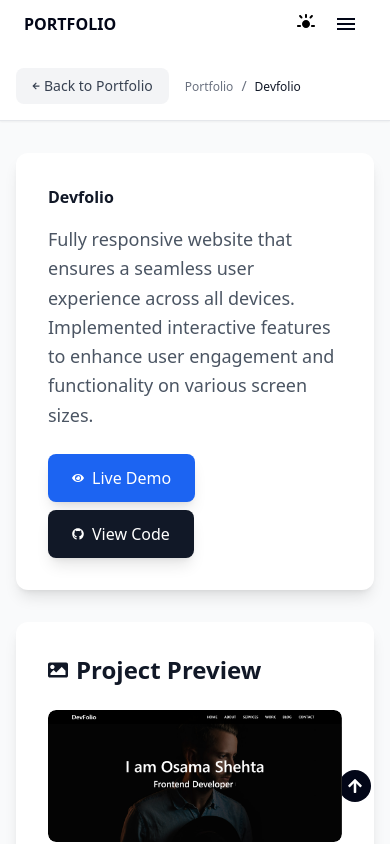
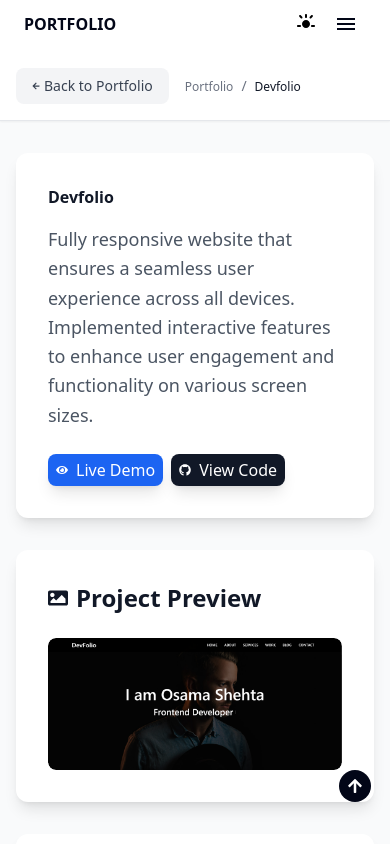
Before and after one commit to osamashehta/Portfolio, a React (Vite) app: page /portfolio/1 in a window 390 px wide. Shown: the top 844 px of the page. Built offline with nearby package versions, Linux system fonts and the light colour scheme.

Commit message:
Enhance button padding and responsiveness in ProjectDetails component

```diff
--- a/src/Pages/ProjectDetails/ProjectDetails.jsx
+++ b/src/Pages/ProjectDetails/ProjectDetails.jsx
@@ -164,12 +164,13 @@ function ProjectDetails() {
                   </div>
 
                   {/* Action Buttons */}
-                  <div className="flex  flex-wrap gap-2 md:gap-4">
+                  <div className="flex   gap-2 md:gap-4">
                     {project.demoURL && (
                       <Button
                         onClick={() => window.open(project.demoURL, "_blank")}
                         variant="default"
-                        className="flex items-center gap-2 text-[12px] md:text-[14px] lg:text-[16px]"
+
+                        className="flex items-center gap-2 text-[12px] md:text-[14px] lg:text-[16px] !px-2 !py-1 md:!px-6 md:!py-3"
                       >
                         <FaEye className="w-3 h-3 md:w-4 md:h-4" />
                         Live Demo
@@ -181,7 +182,9 @@ function ProjectDetails() {
                       <Button
                         onClick={() => window.open(project.githubURL, "_blank")}
                         variant="github"
-                        className="flex items-center gap-2 text-[12px] md:text-[14px] lg:text-[16px]"
+
+
+                        className="flex items-center gap-2 text-[12px] md:text-[14px] lg:text-[16px] !px-2 !py-1 md:!px-6 md:!py-3"
                       >
                         <FaGithub className="w-3 h-3 md:w-4 md:h-4" />
                         View Code
```
